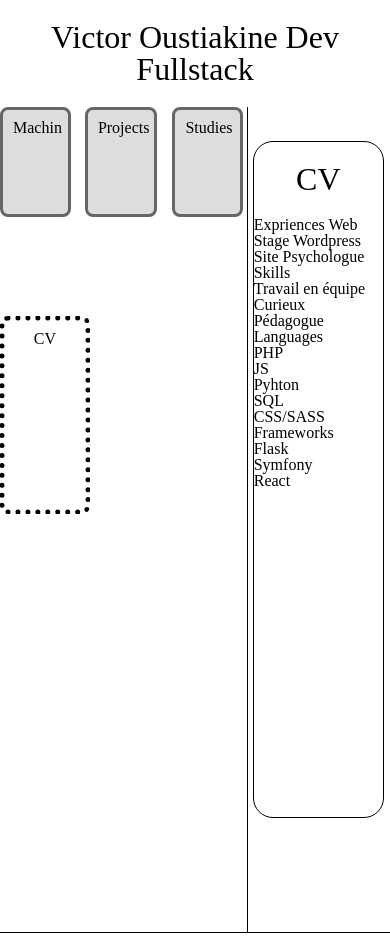
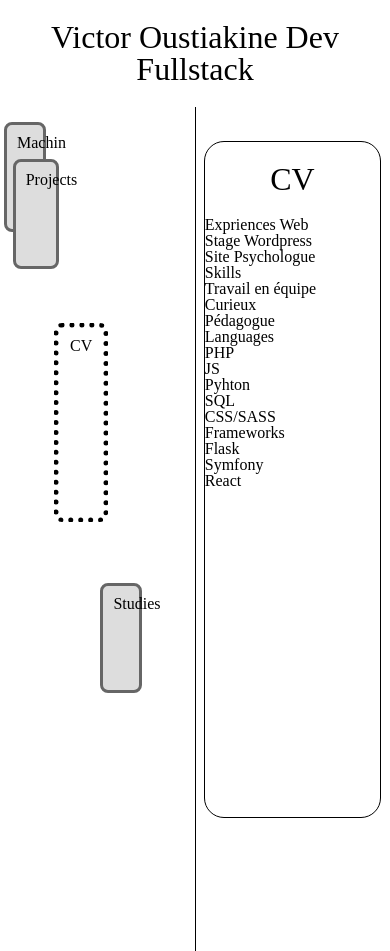
Before and after one commit to vicous6/portfolio, a plain HTML site: page index.html in a window 390 px wide. Shown: the top 951 px of the page. Drawn offline with Linux system fonts and the light colour scheme.

Commit message:
test dnd for mobile

```diff
--- a/index.html
+++ b/index.html
@@ -105,6 +105,7 @@
         </div>
     </section>
 </body>
+<script src="DragDropTouch.js"></script>
 <script type="text/javascript" src="script.js"></script>
 
 </html>
--- a/style/sass/_homepage.scss
+++ b/style/sass/_homepage.scss
@@ -12,11 +12,12 @@
     }
 
     &>.container {
+        height: 100vh;
         width: 100%;
         display: grid;
-        grid-template-columns: 1fr 1fr 1fr;
-        grid-template-rows: 1fr 1fr 1fr 1fr;
-        gap: 10px;
+        grid-template-columns: repeat(40, 1fr);
+        grid-template-rows: repeat(40, 1fr);
+        // gap: 10px;
         border-right: 1px solid black;
 
 
@@ -32,7 +33,24 @@
             height: 10vh;
         }
 
+        &>.box:nth-child(1) {
+            grid-column: 2/8;
+            grid-row: 2/8;
+        }
+
+        &>.box:nth-child(2) {
+            grid-column: 4/12;
+            grid-row: 4/12;
+        }
+
+        &>.box:nth-child(3) {
+            grid-column: 24/22;
+            grid-row: 24/22;
+        }
+
         &>.box:last-child {
+            grid-column: 14/18;
+            grid-row: 14/18;
             width: 80%;
             height: 20vh;
             background: white;
```
Also changed, not shown: style/style.css, 1 other file.
